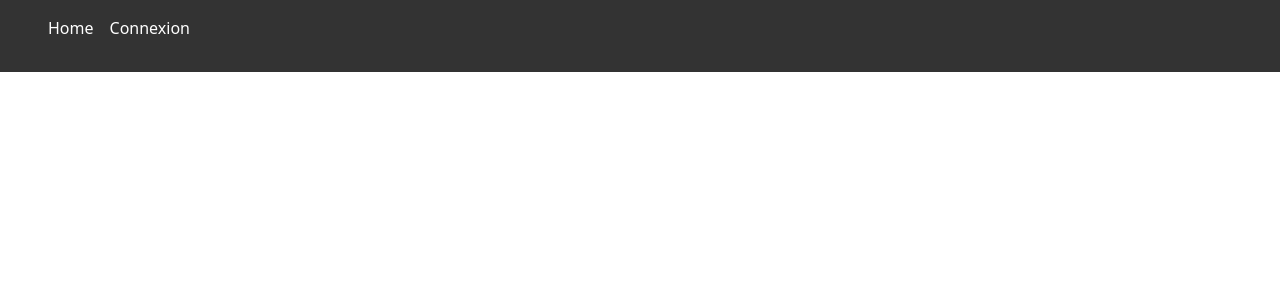
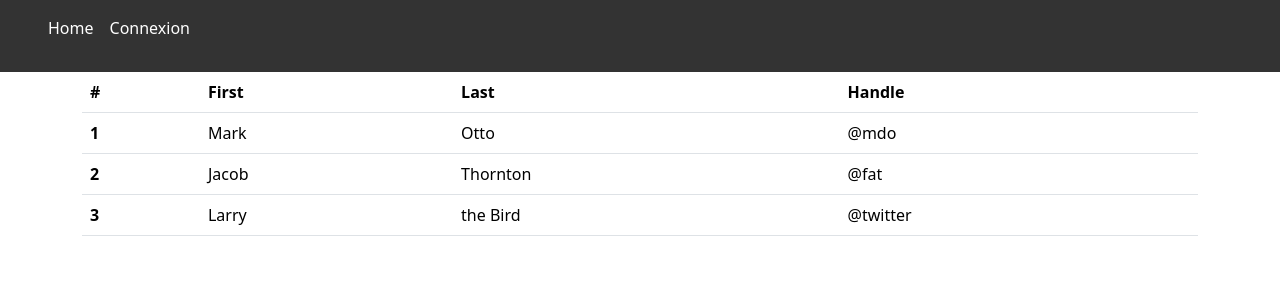
Before and after one commit to seasayDev/ecoride, a Vue app in the folder frontend/ecoride/: page /admin in a window 1280 px wide. Before the commit this address had no page. Shown: the top 300 px of the page. Built offline with nearby package versions, Linux system fonts and the light colour scheme.

Commit message:
ajout de la page admin

```diff
--- /dev/null
+++ b/frontend/ecoride/src/components/admin/admin.vue
@@ -0,0 +1,44 @@
+<template>
+    <div class="container">
+        <table class="table">
+            <thead>
+                <tr>
+                    <th scope="col">#</th>
+                    <th scope="col">First</th>
+                    <th scope="col">Last</th>
+                    <th scope="col">Handle</th>
+                </tr>
+            </thead>
+            <tbody>
+                <tr>
+                    <th scope="row">1</th>
+                    <td>Mark</td>
+                    <td>Otto</td>
+                    <td>@mdo</td>
+                </tr>
+                <tr>
+                    <th scope="row">2</th>
+                    <td>Jacob</td>
+                    <td>Thornton</td>
+                    <td>@fat</td>
+                </tr>
+                <tr>
+                    <th scope="row">3</th>
+                    <td>Larry</td>
+                    <td>the Bird</td>
+                    <td>@twitter</td>
+                </tr>
+            </tbody>
+        </table>
+    </div>
+</template>
+<script lang="ts">
+import { defineComponent } from 'vue'
+
+export default defineComponent({
+    setup() {
+
+    },
+})
+</script>
+<style scoped></style>
--- a/frontend/ecoride/src/components/navBar/NavBar.vue
+++ b/frontend/ecoride/src/components/navBar/NavBar.vue
@@ -13,13 +13,19 @@
             <li>
                 <router-link v-if="userStore.user" to="/" @click.prevent="deconnexion">Deconnexion</router-link>
             </li>
+            <li>
+                <router-link v-if="userStore.user" to="/admin">Admin</router-link>
+            </li>
         </ul>
+
+        <span v-if="userStore.user" class="username">{{ getUserName }}</span>
+
     </nav>
 </template>
 
 <script lang="ts">
 import { useRouter } from "vue-router";
-import { defineComponent, onMounted, reactive, watch, inject } from 'vue';
+import { defineComponent, onMounted, reactive, watch, inject, computed } from 'vue';
 import { userStore, setUser, getUserFromStorage } from "@/components/helpers/userSession";
 import { LoginUser } from '../login';
 export default defineComponent({
@@ -29,10 +35,13 @@ export default defineComponent({
         const router = useRouter();
 
         const state = reactive({
-            user: {} as Object | null
+            user: {} as Object | null,
+            userName: ''
         })
 
         getUserFromStorage();
+
+        const getUserName = computed(() => { return userStore.user?.session.fname })
 
         const deconnexion = () => {
             loginUser.deconnexion(userStore.user?.session.id)
@@ -40,12 +49,15 @@ export default defineComponent({
             router.push("/")
         }
 
+
         return {
             state,
             deconnexion,
             router,
             userStore,
-            loginUser
+            loginUser,
+            getUserName,
+
         }
     }
 });
@@ -75,4 +87,11 @@ a {
 a:hover {
     text-decoration: underline;
 }
+
+.username {
+    position: absolute;
+    color: white;
+    right: 33px;
+    top: 16px;
+}
 </style>
--- a/frontend/ecoride/src/main.ts
+++ b/frontend/ecoride/src/main.ts
@@ -9,9 +9,9 @@ import { RegisterUser } from './components/register/register'
 import { LoginUser } from './components/login/login'
 import { ResetPassword } from '@/components/resetPassword/resetPassword'
 const app = createApp(App)
-
+const backURL = 'http://127.0.0.1:5000' // back end url to send  api requests
 app.use(router)
-app.provide('regitsre', new RegisterUser('http://127.0.0.1:5000/register'))
-app.provide('loginUser', new LoginUser('http://127.0.0.1:5000'))
-app.provide('resetPassword', new ResetPassword('http://127.0.0.1:5000'))
+app.provide('regitsre', new RegisterUser(backURL + '/register'))
+app.provide('loginUser', new LoginUser(backURL))
+app.provide('resetPassword', new ResetPassword(backURL))
 app.mount('#app')
--- a/frontend/ecoride/src/router/index.ts
+++ b/frontend/ecoride/src/router/index.ts
@@ -4,6 +4,7 @@ import register from '@/components/register/Register.vue'
 import ResetPassword from '@/components/resetPassword/ResetPassword.vue'
 import Home from '@/components/home/Home.vue'
 import Support from '@/components/support/Support.vue'
+import admin from '@/components/admin/admin.vue'
 
 const router = createRouter({
   history: createWebHistory(import.meta.env.BASE_URL),
@@ -12,7 +13,8 @@ const router = createRouter({
     { path: '/register', name: 'Register', component: register },
     { path: '/resetPassword', name: 'ResetPassword', component: ResetPassword },
     { path: '/', name: 'Home', component: Home },
-    { path: '/support', name: 'Support', component: Support }
+    { path: '/support', name: 'Support', component: Support },
+    { path: '/admin', name: 'admin', component: admin }
   ]
 })
 
```
Also changed, not shown: frontend/ecoride/src/components/admin/admin.ts (added), 1 other file (tests, documents, lock files or other folders).
